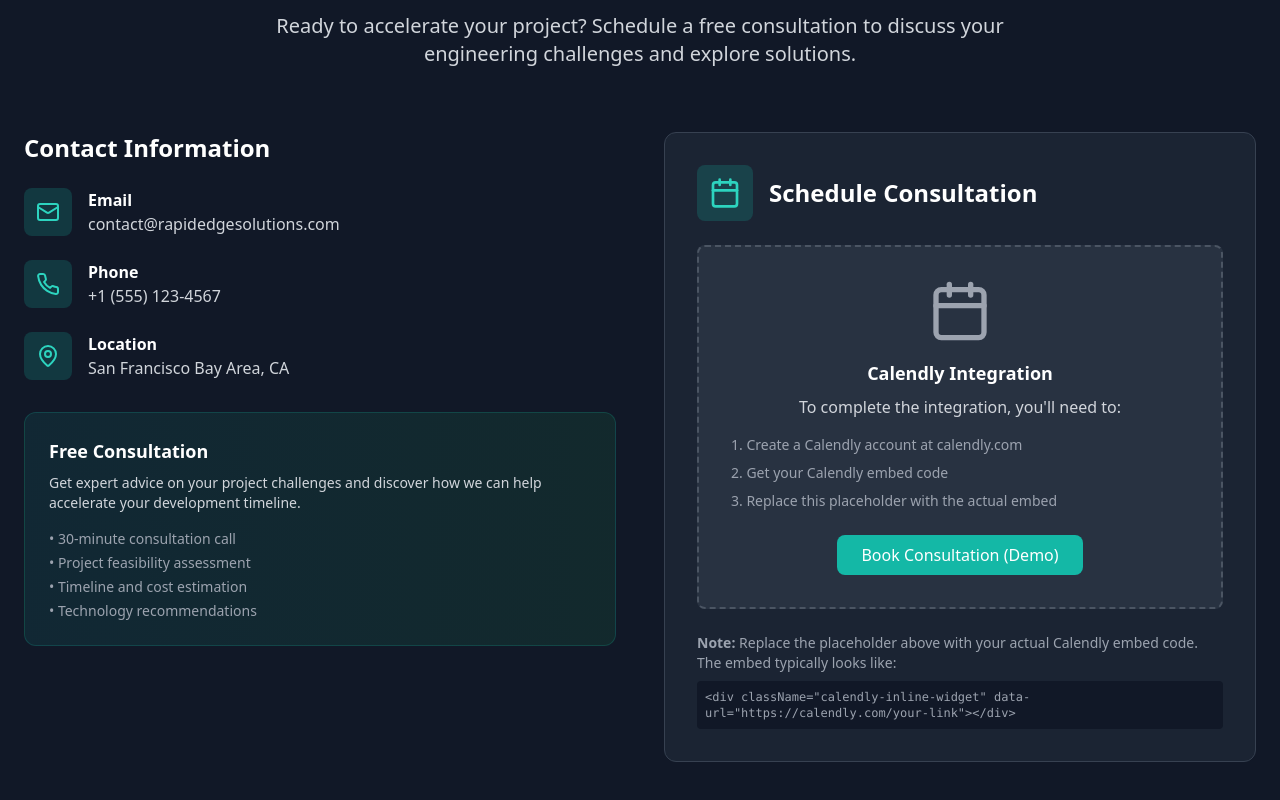
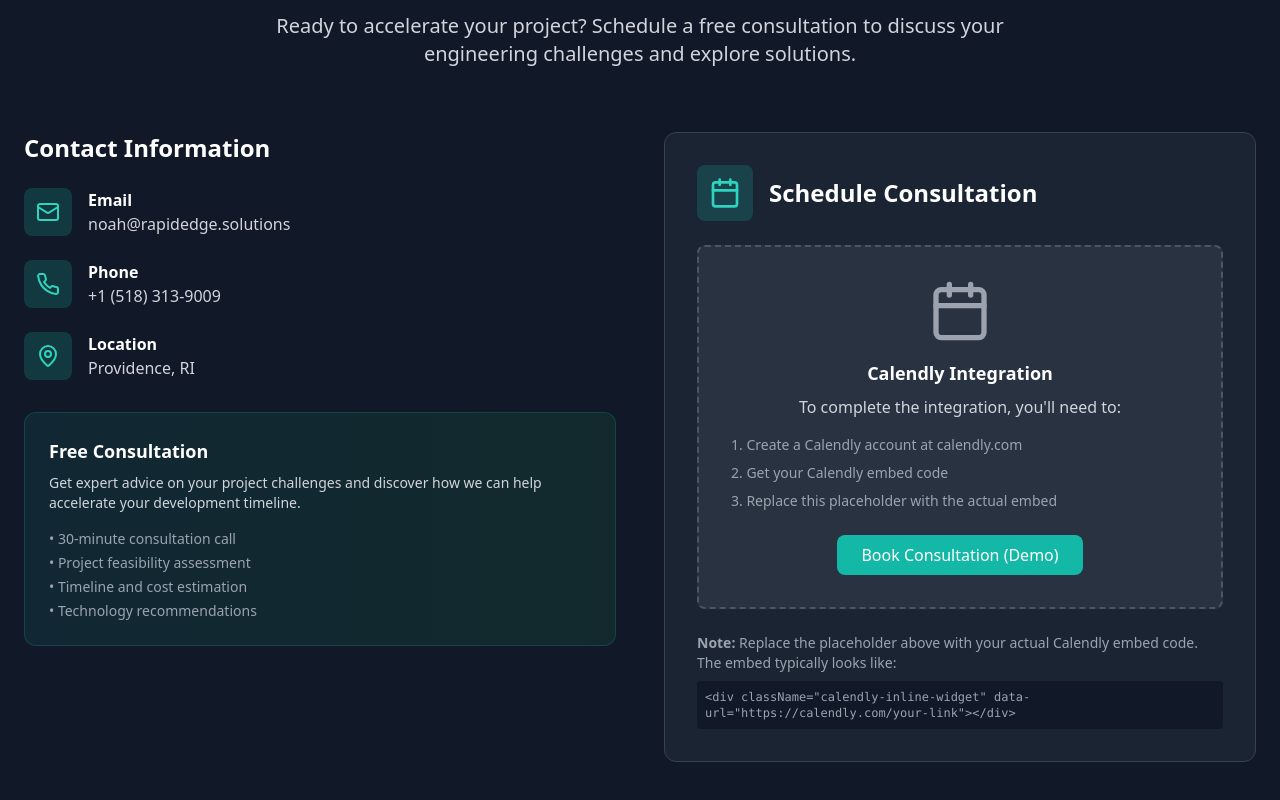
Before and after one commit to ThreeMuskets12/rapidedge-genesis-site, a React (Vite) app: page / in a window 1280 px wide. Shown: the part 2870-3670 px from the top of the page. Built offline with nearby package versions, Linux system fonts and the light colour scheme.

Commit message:
Update contact information

```diff
--- a/src/components/Contact.tsx
+++ b/src/components/Contact.tsx
@@ -26,7 +26,7 @@ const Contact = () => {
                 </div>
                 <div>
                   <div className="text-white font-semibold">Email</div>
-                  <div className="text-gray-300">contact@rapidedgesolutions.com</div>
+                  <div className="text-gray-300">noah@rapidedge.solutions</div>
                 </div>
               </div>
 
@@ -36,7 +36,7 @@ const Contact = () => {
                 </div>
                 <div>
                   <div className="text-white font-semibold">Phone</div>
-                  <div className="text-gray-300">+1 (555) 123-4567</div>
+                  <div className="text-gray-300">+1 (518) 313-9009</div>
                 </div>
               </div>
 
@@ -46,7 +46,7 @@ const Contact = () => {
                 </div>
                 <div>
                   <div className="text-white font-semibold">Location</div>
-                  <div className="text-gray-300">San Francisco Bay Area, CA</div>
+                  <div className="text-gray-300">Providence, RI</div>
                 </div>
               </div>
             </div>
```
